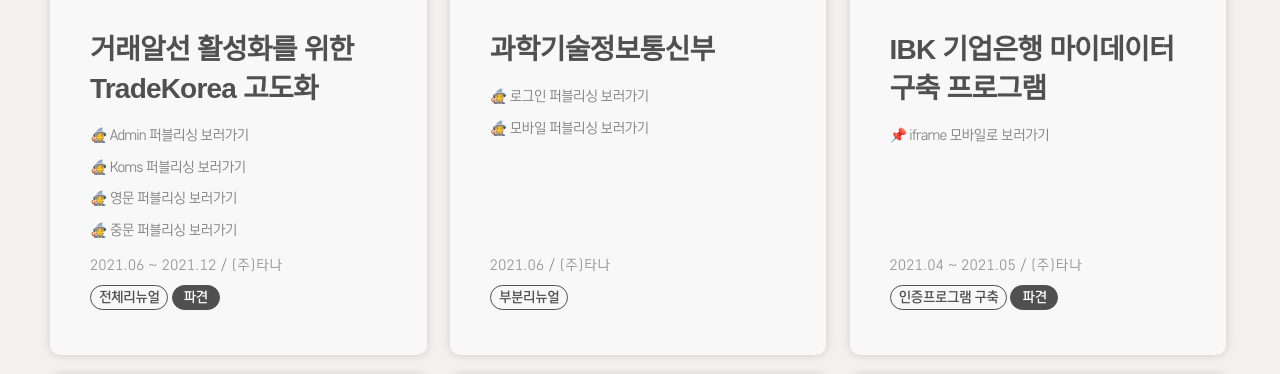
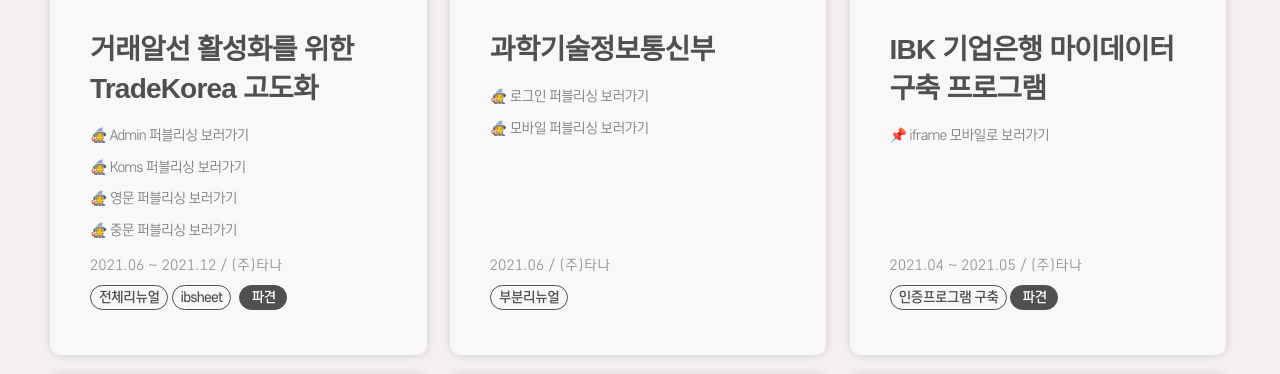
Before and after one commit to JUNGJOOO/resume, a plain HTML site: page 2022/index.html in a window 1280 px wide. Shown: the part 589-963 px from the top of the page. Drawn offline with nearby package versions, Linux system fonts and the light colour scheme.

Commit message:
Update index.html

```diff
--- a/2022/index.html
+++ b/2022/index.html
@@ -42,6 +42,7 @@
                         <div class="sub">
                             <span class="info">2021.06 ~ 2021.12 / (주)타나</span>
                             <em class="tag1">전체리뉴얼</em>
+                            <em class="tag1">ibsheet</em>
                             <em class="tag2">파견</em>
                         </div>
                     </div>
```
